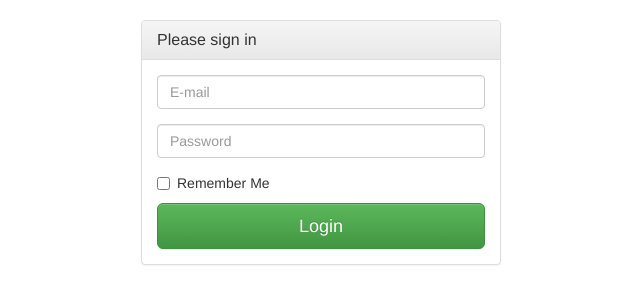
After one commit to gisomarjr/Rastreador, a PHP site: page /login.php in a window 1280 px wide. The commit adds this page. Shown: the top 304 px of the page, without its empty margins (319-959 px from the left). Run offline with PHP 8.4, Linux system fonts and the light colour scheme.

```diff
--- /dev/null
+++ b/Rastreador/login.php
@@ -0,0 +1,61 @@
+<!DOCTYPE html>
+
+<!--
+To change this license header, choose License Headers in Project Properties.
+To change this template file, choose Tools | Templates
+and open the template in the editor.
+-->
+<html>
+    <head>
+        <!-- Latest compiled and minified CSS -->
+        <link rel="stylesheet" href="https://maxcdn.bootstrapcdn.com/bootstrap/3.3.5/css/bootstrap.min.css">
+
+        <!-- Optional theme -->
+        <link rel="stylesheet" href="https://maxcdn.bootstrapcdn.com/bootstrap/3.3.5/css/bootstrap-theme.min.css">
+
+        <!-- Latest compiled and minified JavaScript -->
+        <script src="https://maxcdn.bootstrapcdn.com/bootstrap/3.3.5/js/bootstrap.min.js"></script>
+        <meta charset="UTF-8">
+        <title>
+            Login
+        </title>
+
+        <style>
+            body{padding-top:20px;}
+        </style>
+
+
+    </head>
+    <body>
+
+<div class="container">
+    <div class="row">
+		<div class="col-md-4 col-md-offset-4">
+    		<div class="panel panel-default">
+			  	<div class="panel-heading">
+			    	<h3 class="panel-title">Please sign in</h3>
+			 	</div>
+			  	<div class="panel-body">
+			    	<form accept-charset="UTF-8" role="form">
+                    <fieldset>
+			    	  	<div class="form-group">
+			    		    <input class="form-control" placeholder="E-mail" name="email" type="text">
+			    		</div>
+			    		<div class="form-group">
+			    			<input class="form-control" placeholder="Password" name="password" type="password" value="">
+			    		</div>
+			    		<div class="checkbox">
+			    	    	<label>
+			    	    		<input name="remember" type="checkbox" value="Remember Me"> Remember Me
+			    	    	</label>
+			    	    </div>
+			    		<input class="btn btn-lg btn-success btn-block" type="submit" value="Login">
+			    	</fieldset>
+			      	</form>
+			    </div>
+			</div>
+		</div>
+	</div>
+</div>
+    </body>
+</html>
```
Also changed, not shown: Rastreador/DAO/Usuario.php (+30 -17 lines), Rastreador/DAO/Util/Conexao.php (+20 -0 lines), Rastreador/index.php (+19 -3 lines).
